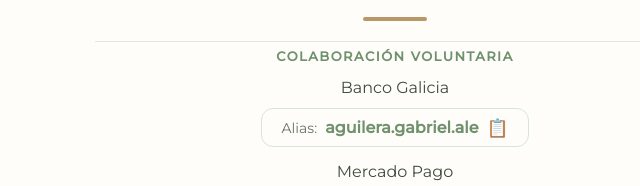
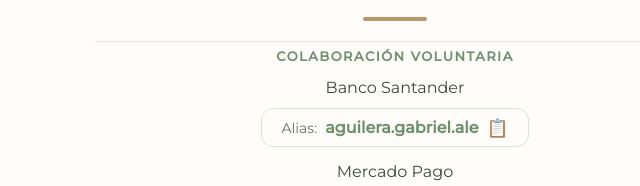
Before and after one commit to ZANANGORIA/invitacion-casamiento, a plain HTML site: page index.html in a window 1280 px wide. Shown: the part 3377-3563 px from the top of the page, 245-885 px from the left. Drawn offline with nearby package versions, Linux system fonts and the light colour scheme.

Commit message:
Corregir banco del alias: Santander

```diff
--- a/index.html
+++ b/index.html
@@ -212,8 +212,8 @@
                         <p class="qr-intro">Colaboración voluntaria</p>
 
                         <div class="bank-info-highlight">
-                            <p class="bank-name">Banco Galicia</p>
-                            <button class="alias-btn" data-alias="aguilera.gabriel.ale" aria-label="Copiar alias aguilera.gabriel.ale (Banco Galicia)">
+                            <p class="bank-name">Banco Santander</p>
+                            <button class="alias-btn" data-alias="aguilera.gabriel.ale" aria-label="Copiar alias aguilera.gabriel.ale (Banco Santander)">
                                 <span class="alias-label">Alias:</span>
                                 <span class="alias-value">aguilera.gabriel.ale</span>
                                 <span class="copy-icon" aria-hidden="true">📋</span>
```
